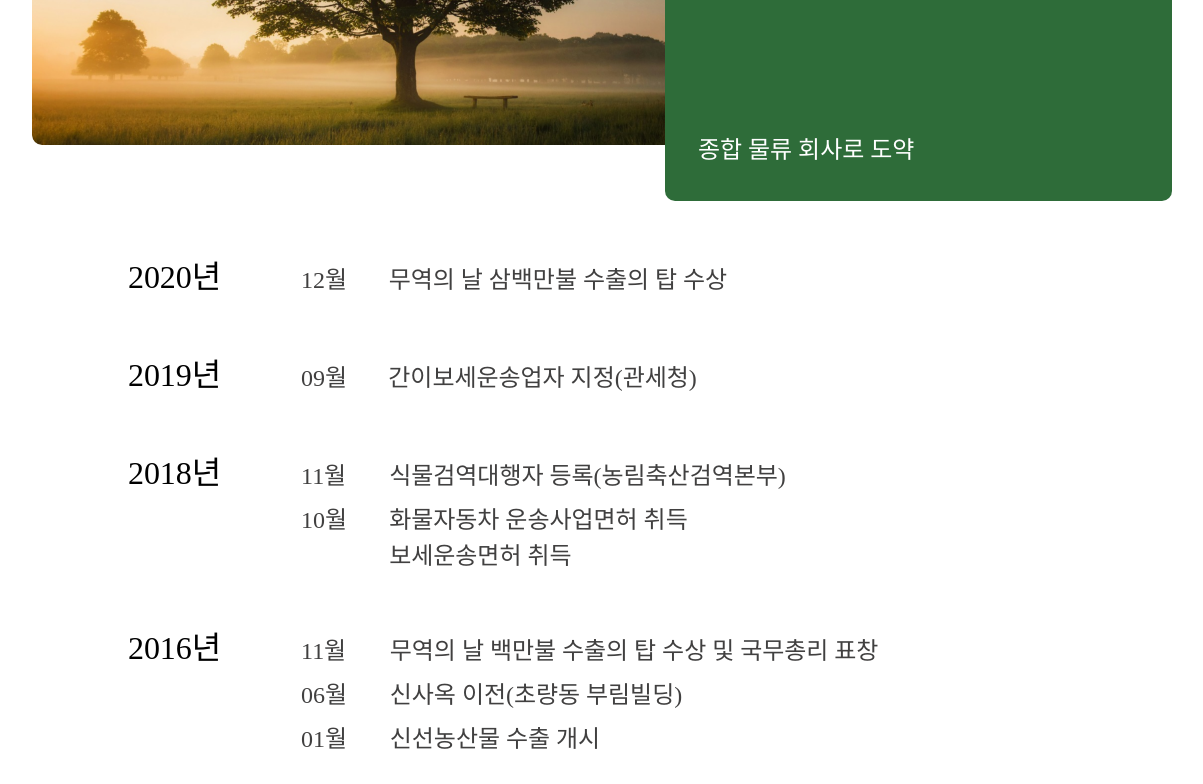
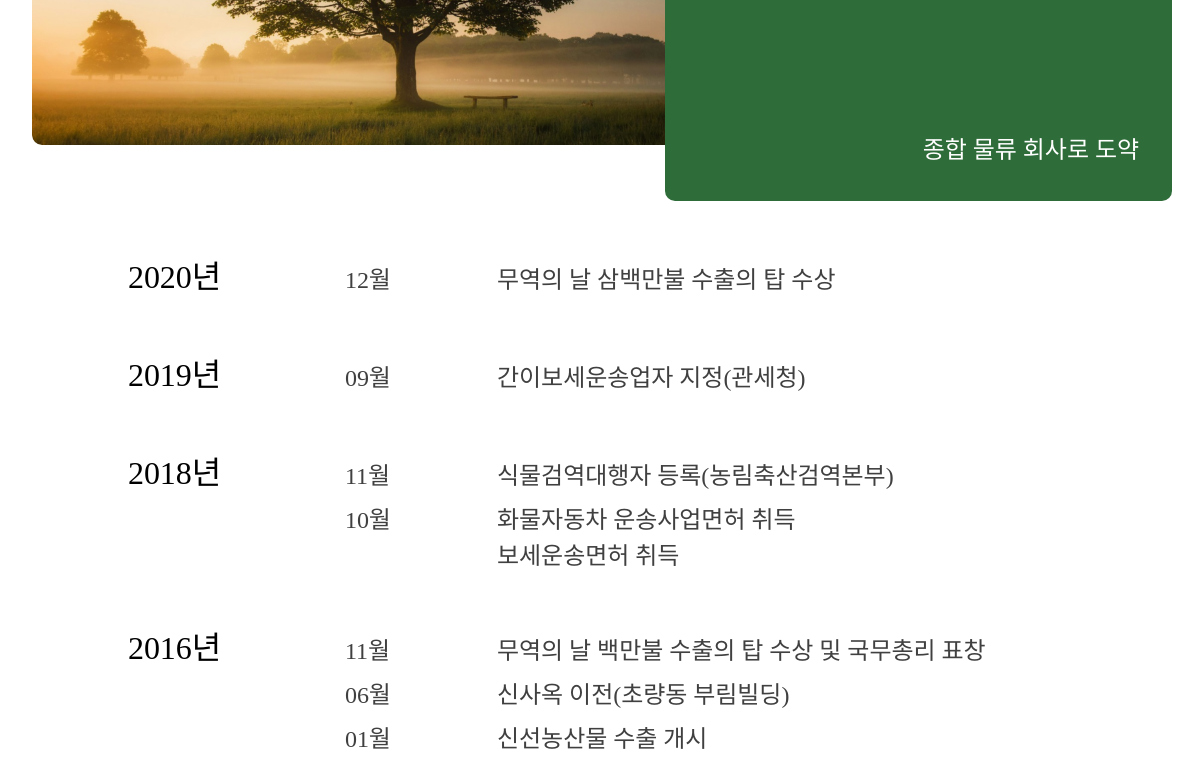
Before and after one commit to ethandeveloper2/burim, a Next.js app: page /1/company/history in a window 1536 px wide. Shown: the part 2660-3444 px from the top of the page, without its empty margins (166-1369 px from the left). Built offline with nearby package versions, Linux system fonts and the light colour scheme; no server answers.

Commit message:
feat: 연혁 월 표기 변경 및 너비 수정, 연도 요약 오른쪽 정렬로 변경

```diff
--- a/src/app/(main)/[language]/company/history/page.module.css
+++ b/src/app/(main)/[language]/company/history/page.module.css
@@ -107,7 +107,6 @@
       }
 
       .section-body {
-        /* background-color: red; */
         display: flex;
         flex-direction: column;
         align-items: baseline;
@@ -121,7 +120,6 @@
         }
 
         .year-row {
-          /* background-color: mediumpurple; */
           position: relative;
           display: flex;
           flex-direction: column;
@@ -149,6 +147,15 @@
             }
           } */
 
+          & .year {
+            flex-shrink: 0;
+            width: 86px;
+
+            @media (min-width: 1300px) {
+              width: 137px;
+            }
+          }
+
           .month-details {
             display: flex;
             flex-direction: column;
@@ -159,11 +166,12 @@
             }
 
             .month-row > p:first-child {
-              width: 38px;
+              flex-shrink: 0;
+              width: 60px;
               margin-right: 4px;
 
               @media (min-width: 1300px) {
-                width: 60px;
+                width: 120px;
                 margin-right: 32px;
               }
             }
--- a/src/app/(main)/[language]/company/history/page.tsx
+++ b/src/app/(main)/[language]/company/history/page.tsx
@@ -101,7 +101,7 @@ const HistoryPage = ({ params } : {
                       'text-[12px] lg:text-[24px]',
                       'text-white',
                     ]}
-                    align={'start'}
+                    align={'end'}
                   >{historyObj[sectionKey].description}</Regular>
                 </div>
               </div>
@@ -123,6 +123,7 @@ const HistoryPage = ({ params } : {
                       <Medium
                         classNames={[
                           'text-[24px] lg:text-[32px]',
+                          styles.year,
                         ]}
                       >{yearKey}</Medium>
                       <ul
```
